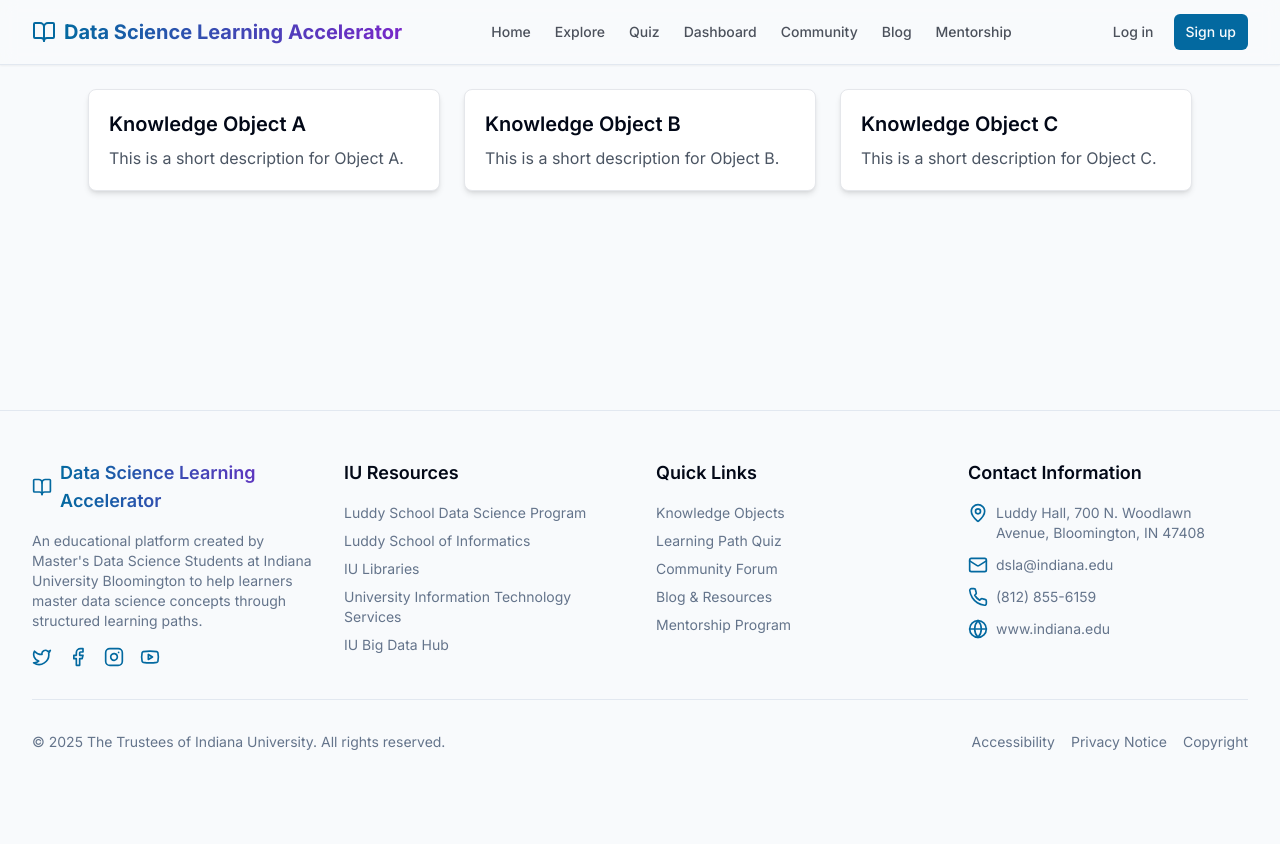
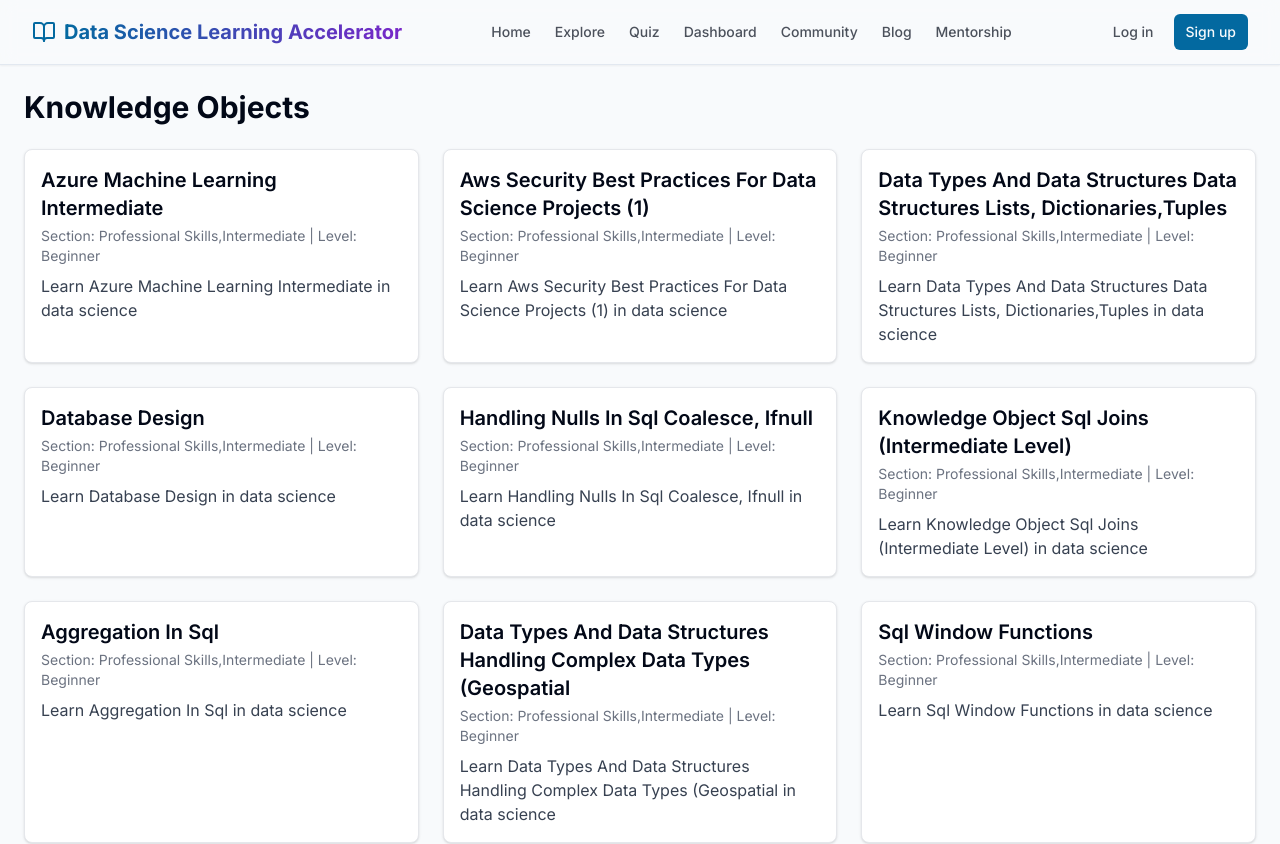
Before and after one commit to nimis2708/DSLA_Website1, a Next.js app: page /ko/ko-1 in a window 1280 px wide. Shown: the top 844 px of the page. Before the commit the page ends 800 px from the top, so only its background shows below. Built offline with nearby package versions, Linux system fonts and the light colour scheme.

Commit message:
Update page.tsx

```diff
--- a/app/ko/[id]/page.tsx
+++ b/app/ko/[id]/page.tsx
@@ -1,83 +1,107 @@
-import React, { useState, useEffect } from 'react';
+"use client";
 
-const KnowledgeObjects = () => {
-  const [tiles, setTiles] = useState([]);
-  const [selectedTile, setSelectedTile] = useState(null);
+import React, { useEffect, useState } from "react";
+import Papa from "papaparse";
 
-  // Mock fetch call (you can replace this with a real API)
-  useEffect(() => {
-    const fetchTiles = async () => {
-      // Simulate async fetch
-      const mockData = [
-        {
-          id: 1,
-          title: 'Knowledge Object A',
-          description: 'This is a short description for Object A.',
-          tags: ['AI', 'ML'],
-        },
-        {
-          id: 2,
-          title: 'Knowledge Object B',
-          description: 'This is a short description for Object B.',
-          tags: ['Data', 'Analytics'],
-        },
-        {
-          id: 3,
-          title: 'Knowledge Object C',
-          description: 'This is a short description for Object C.',
-          tags: ['Cloud', 'Security'],
-        },
-      ];
-      setTiles(mockData);
+// Define the structure of each Knowledge Object
+type KnowledgeObject = {
+  id: string;
+  title: string;
+  section: string;
+  level: string;
+  overview: string;
+  tags: string;
+  github_path: string;
+  content: string;
 };
 
-    fetchTiles();
+export default function Page5() {
+  const [data, setData] = useState<KnowledgeObject[]>([]);
+  const [selectedTile, setSelectedTile] = useState<KnowledgeObject | null>(null);
+
+  // Load and parse CSV on component mount
+  useEffect(() => {
+    fetch("/knowledge_objects.csv")
+      .then((response) => response.text())
+      .then((csvText) => {
+        Papa.parse<KnowledgeObject>(csvText, {
+          header: true,
+          skipEmptyLines: true,
+          complete: (results) => {
+            setData(results.data);
+          },
+        });
+      });
   }, []);
 
-  // Detail view
+  // Helper to parse tags (if comma-separated)
+  const parseTags = (tagString: string): string[] =>
+    tagString.split(",").map((tag) => tag.trim()).filter(Boolean);
+
+  // === Detail View ===
   if (selectedTile) {
     return (
-      <div className="p-6 max-w-3xl mx-auto">
+      <div className="p-6 max-w-5xl mx-auto">
         <button
           onClick={() => setSelectedTile(null)}
-          className="text-blue-600 underline mb-4 inline-block"
+          className="mb-4 text-blue-600 underline"
         >
-          ← Back to all objects
+          ← Back to all Knowledge Objects
         </button>
 
         <div className="bg-white shadow-md rounded p-6">
-          <h2 className="text-2xl font-bold mb-2">{selectedTile.title}</h2>
-          <p className="text-gray-700 mb-4">{selectedTile.description}</p>
-          <div className="flex flex-wrap gap-2">
-            {selectedTile.tags.map((tag, index) => (
+          <h2 className="text-3xl font-bold mb-2">{selectedTile.title}</h2>
+          <p className="text-gray-600 italic mb-4">
+            Section: {selectedTile.section} • Level: {selectedTile.level}
+          </p>
+
+          <p className="text-gray-800 mb-4">{selectedTile.overview}</p>
+
+          <div className="flex flex-wrap gap-2 mb-4">
+            {parseTags(selectedTile.tags).map((tag, idx) => (
               <span
-                key={index}
+                key={idx}
                 className="bg-blue-100 text-blue-800 text-sm px-3 py-1 rounded-full"
               >
                 {tag}
               </span>
             ))}
           </div>
+
+          {/* Render HTML from content */}
+          <div
+            className="prose prose-sm sm:prose lg:prose-lg max-w-none"
+            dangerouslySetInnerHTML={{ __html: selectedTile.content }}
+          />
         </div>
       </div>
     );
   }
 
-  // Grid view
+  // === Grid View ===
   return (
-    <div className="grid grid-cols-1 md:grid-cols-3 gap-6 p-6 max-w-6xl mx-auto">
-      {tiles.map((tile) => (
+    <div className="p-6 max-w-7xl mx-auto">
+      <h1 className="text-3xl font-bold mb-6">Knowledge Objects</h1>
+
+      {data.length === 0 ? (
+        <p>Loading...</p>
+      ) : (
+        <div className="grid grid-cols-1 sm:grid-cols-2 lg:grid-cols-3 gap-6">
+          {data.map((tile) => (
             <div
               key={tile.id}
               onClick={() => setSelectedTile(tile)}
-          className="cursor-pointer bg-white border border-gray-200 rounded-lg shadow-md p-5 hover:shadow-lg transition-shadow"
+              className="cursor-pointer bg-white p-4 border border-gray-200 rounded-lg shadow hover:shadow-md transition"
             >
-          <h3 className="text-xl font-semibold mb-2">{tile.title}</h3>
-          <p className="text-gray-600">{tile.description}</p>
+              <h2 className="text-xl font-semibold mb-1">{tile.title}</h2>
+              <p className="text-sm text-gray-500 mb-2">
+                Section: {tile.section} | Level: {tile.level}
+              </p>
+              <p className="text-gray-700 line-clamp-3">{tile.overview}</p>
             </div>
           ))}
         </div>
+      )}
+    </div>
   );
-};
-
-export default KnowledgeObjects;
+}
```
Lines whose indentation alone changed are shown as unchanged.
